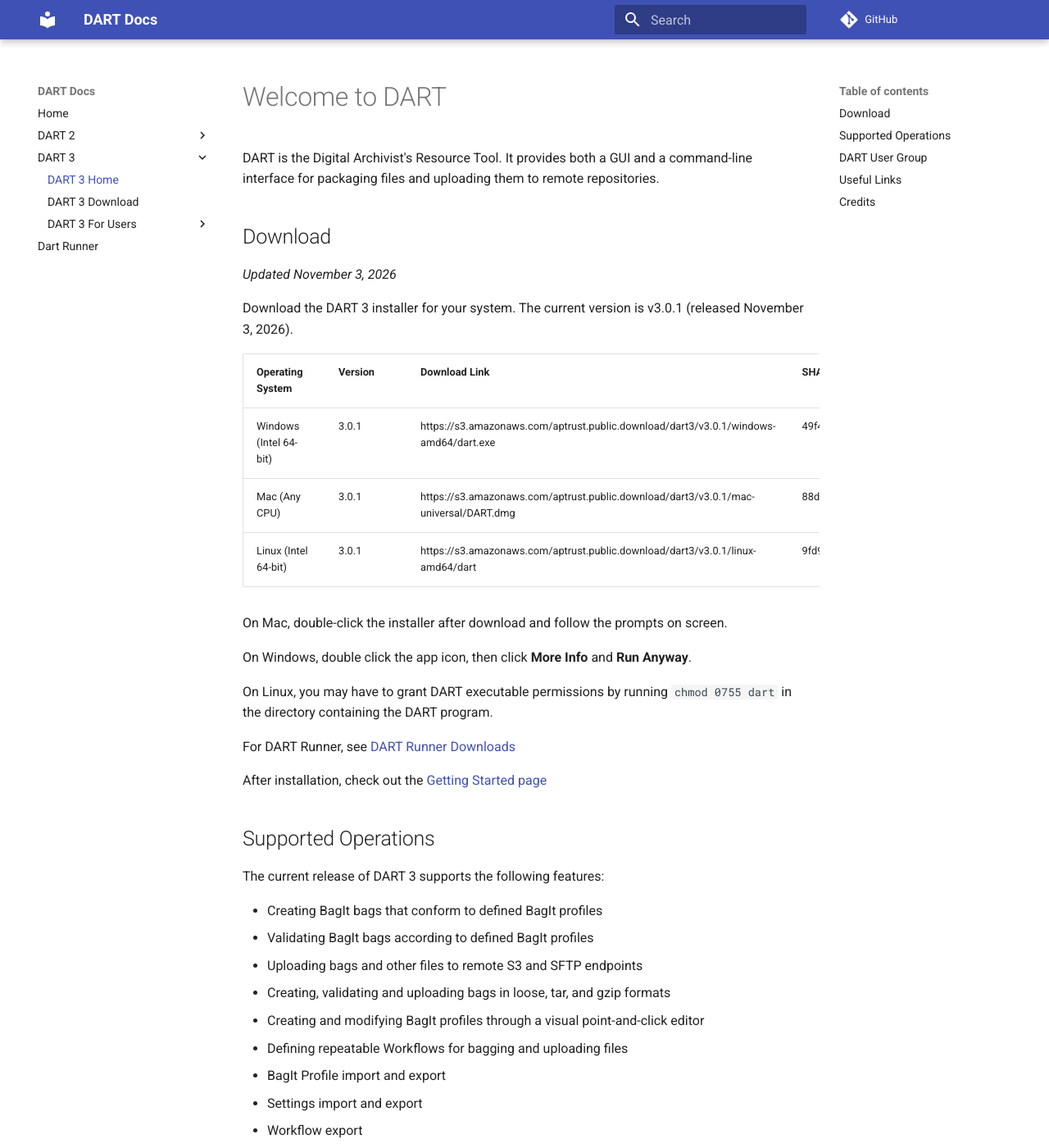
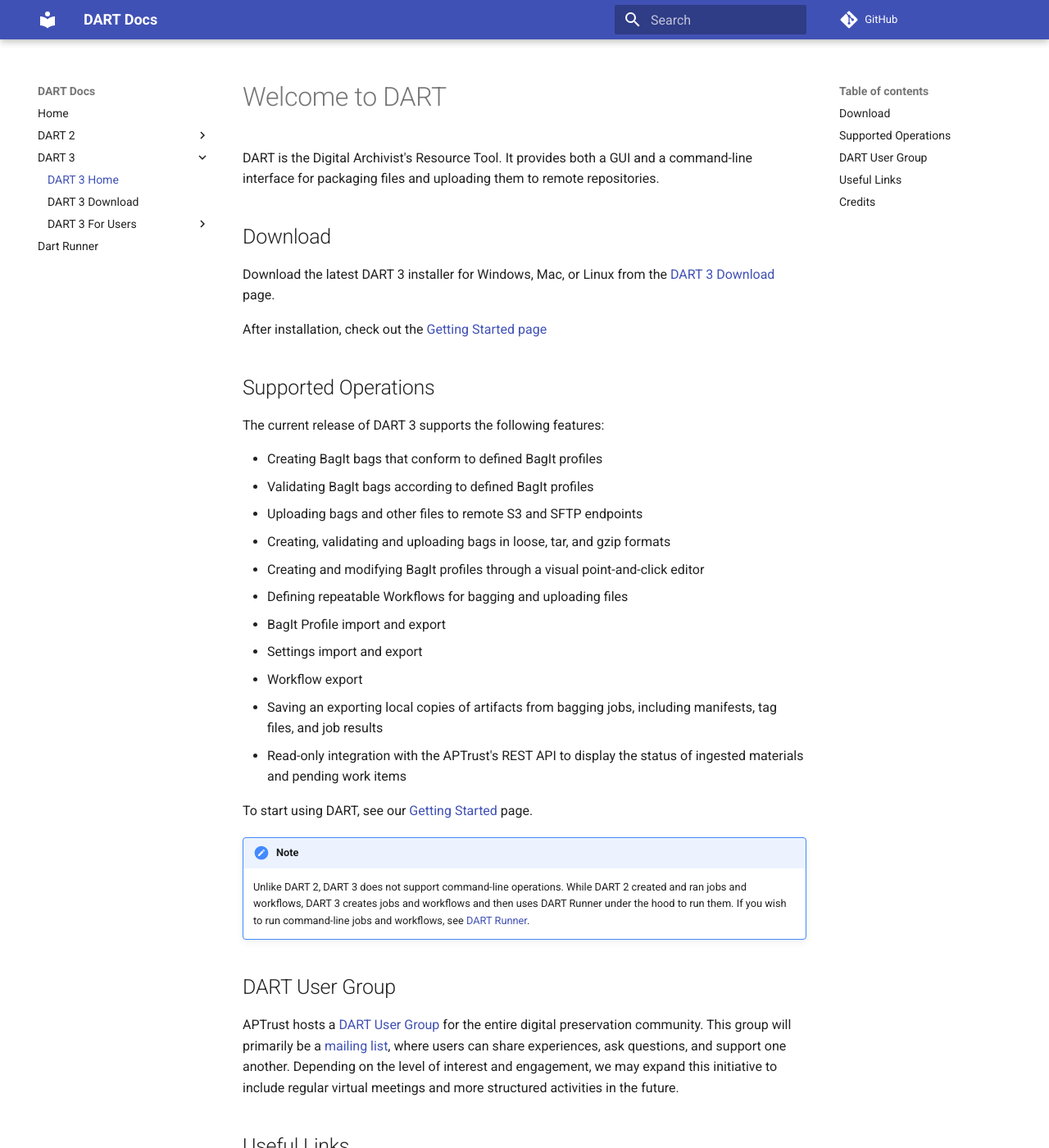
Before and after one commit to APTrust/dart-docs, an MkDocs documentation site: the page built from docs/dart3/index.md, in a window 1280 px wide and 1400 px high. Shown: the whole window at 82% size. Built offline with MkDocs 1.6.1 and Material for MkDocs 9.7.7, drawn with Linux system fonts in a browser that asks for light colours; comment, search, counter and statistics services are not loaded.

Commit message:
Consolidate DART 3 downloads into download.md
download.md is now the single source for DART 3 version, date, links
(with Matomo tracking) and checksums. index.md and getting_started.md
link to it instead of including shared/downloads.md, which is removed.
This avoids the stale-copy problem and the monorepo include issue.

Co-Authored-By: Claude Sonnet 5.5 <noreply@anthropic.com>

```diff
--- a/docs/dart3/index.md
+++ b/docs/dart3/index.md
@@ -10,7 +10,7 @@ DART is the Digital Archivist's Resource Tool. It provides both a GUI and a comm
 
 ## Download
 
-{! dart3/shared/downloads.md !}
+Download the latest DART 3 installer for Windows, Mac, or Linux from the [DART 3 Download](download.md) page.
 
 After installation, check out the [Getting Started page](users/getting_started.md)
 
--- a/docs/dart3/shared/downloads.md
+++ /dev/null
@@ -1,19 +0,0 @@
-_Updated November 3, 2026_
-
-Download the DART 3 installer for your system. The current version is v3.0.1 (released November 3, 2026).
-
-
-| Operating System       | Version | Download Link | SHA-256 Checksum |
-| ---------------------- | ------- | ------------- | ---------------- |
-| Windows (Intel 64-bit) | 3.0.1     | https://s3.amazonaws.com/aptrust.public.download/dart3/v3.0.1/windows-amd64/dart.exe | 49f4de3e01f3a3b1d1bbe46f68b15067b3edd3381c63610ccce454750b8a3b6e |
-| Mac (Any CPU)          | 3.0.1     | https://s3.amazonaws.com/aptrust.public.download/dart3/v3.0.1/mac-universal/DART.dmg | 88da2988bcd765dd77827444958bbb1419fa8fa9027cb4e633ef8c7954d47cad |
-| Linux (Intel 64-bit)   | 3.0.1     | https://s3.amazonaws.com/aptrust.public.download/dart3/v3.0.1/linux-amd64/dart | 9fd9dcc279d2893d46f954d359cdb20eee8d70ec615f01f6a77a5a9260a6a7bd |
-
-
-On Mac, double-click the installer after download and follow the prompts on screen.
-
-On Windows, double click the app icon, then click **More Info** and **Run Anyway**.
-
-On Linux, you may have to grant DART executable permissions by running `chmod 0755 dart` in the directory containing the DART program.
-
-For DART Runner, see [DART Runner Downloads](https://aptrust.github.io/dart-docs/users/dart_runner/#downloads)
--- a/docs/dart3/users/getting_started.md
+++ b/docs/dart3/users/getting_started.md
@@ -14,7 +14,7 @@ DART runs in both graphical and command-line modes on Windows, Mac, and Linux. W
 
 ## Installation
 
-{! dart3/shared/downloads.md !}
+Download the latest DART 3 installer for Windows, Mac, or Linux from the [DART 3 Download](../download.md) page.
 
 ## Set Up
 
```
Also changed, not shown: docs/dart3/download.md (+4 -0 lines).
